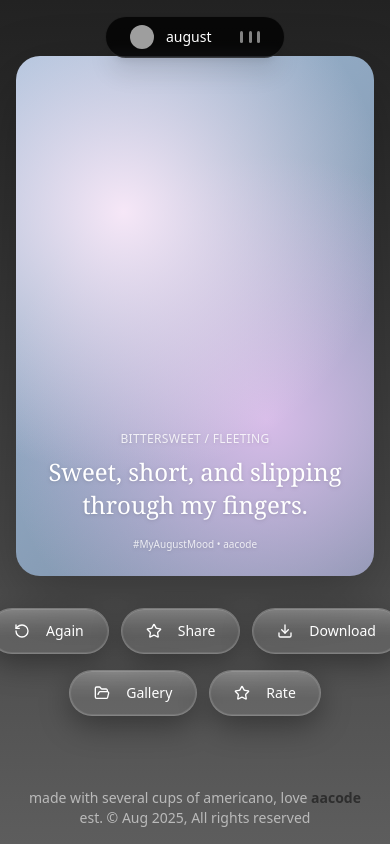
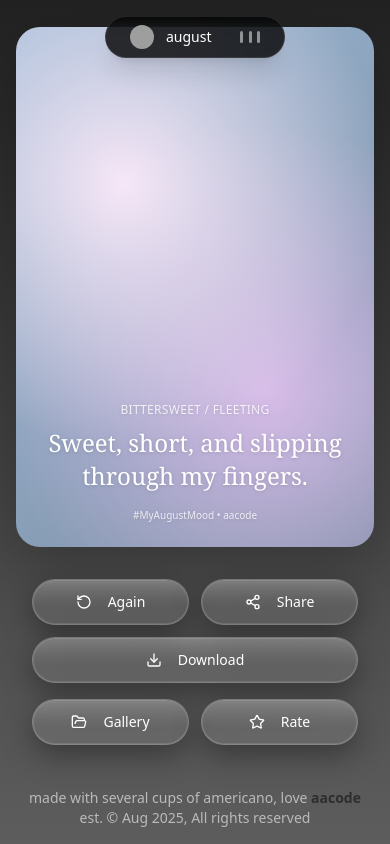
Before and after one commit to AureliaSindhu/august, a Next.js app: page /result in a window 390 px wide. Built offline with nearby package versions, Linux system fonts and the light colour scheme; grey boxes are pictures that could not be loaded.

Commit message:
fix mobile buttons

```diff
--- a/components/ResAct.tsx
+++ b/components/ResAct.tsx
@@ -2,7 +2,7 @@
 
 import { useState } from "react";
 import { useRouter } from "next/navigation";
-import { Star, RotateCcw, FolderOpen, Download } from "lucide-react";
+import { Star, RotateCcw, FolderOpen, Download, Share2 } from "lucide-react";
 import GlassButton from "./ui/glassBtn";
 import RatingPopup from "./RatingPopup";
 
@@ -93,8 +93,8 @@ export default function ResultActions() {
   const [showRating, setShowRating] = useState(false);
 
   return (
-    <div className="flex flex-col items-center justify-center">
-      <div className="gap-3 flex flex-row -max-w-md w-full">
+    <div className="flex flex-col items-center justify-center w-full px-4">
+      <div className="grid grid-cols-2 sm:grid-cols-3 gap-3 w-full max-w-md">
         <GlassButton
           onClick={() => router.push("/")}
           className="px-4 py-2 rounded-full bg-white/10 border border-white/20 text-sm flex items-center justify-center"
@@ -107,13 +107,13 @@ export default function ResultActions() {
           onClick={shareResCard}
           className="px-4 py-2 rounded-full bg-white/10 border border-white/20 text-sm flex items-center justify-center"
         >
-          <Star className="w-4 h-4 mr-2" />
+          <Share2 className="w-4 h-4 mr-2" />
           Share
         </GlassButton>
 
         <GlassButton
           onClick={downloadResCard}
-          className="px-4 py-2 rounded-full bg-white/10 border border-white/20 text-sm flex items-center justify-center"
+          className="px-4 py-2 rounded-full bg-white/10 border border-white/20 text-sm flex items-center justify-center col-span-2 sm:col-span-1"
         >
           <Download className="w-4 h-4 mr-2" />
           Download
@@ -124,10 +124,10 @@ export default function ResultActions() {
         <RatingPopup isOpen={showRating} onClose={() => setShowRating(false)} />
       )}
 
-      <div className="flex flex-row gap-3 mt-4">
+      <div className="grid grid-cols-2 gap-3 mt-4 w-full max-w-md">
         <GlassButton
           onClick={() => router.push("/gallery")}
-          className="px-4 py-2 rounded-full bg-white/10 border border-white/20 text-sm col-start-2 flex items-center justify-center"
+          className="px-4 py-2 rounded-full bg-white/10 border border-white/20 text-sm flex items-center justify-center"
         >
           <FolderOpen className="w-4 h-4 mr-2" />
           Gallery
```
